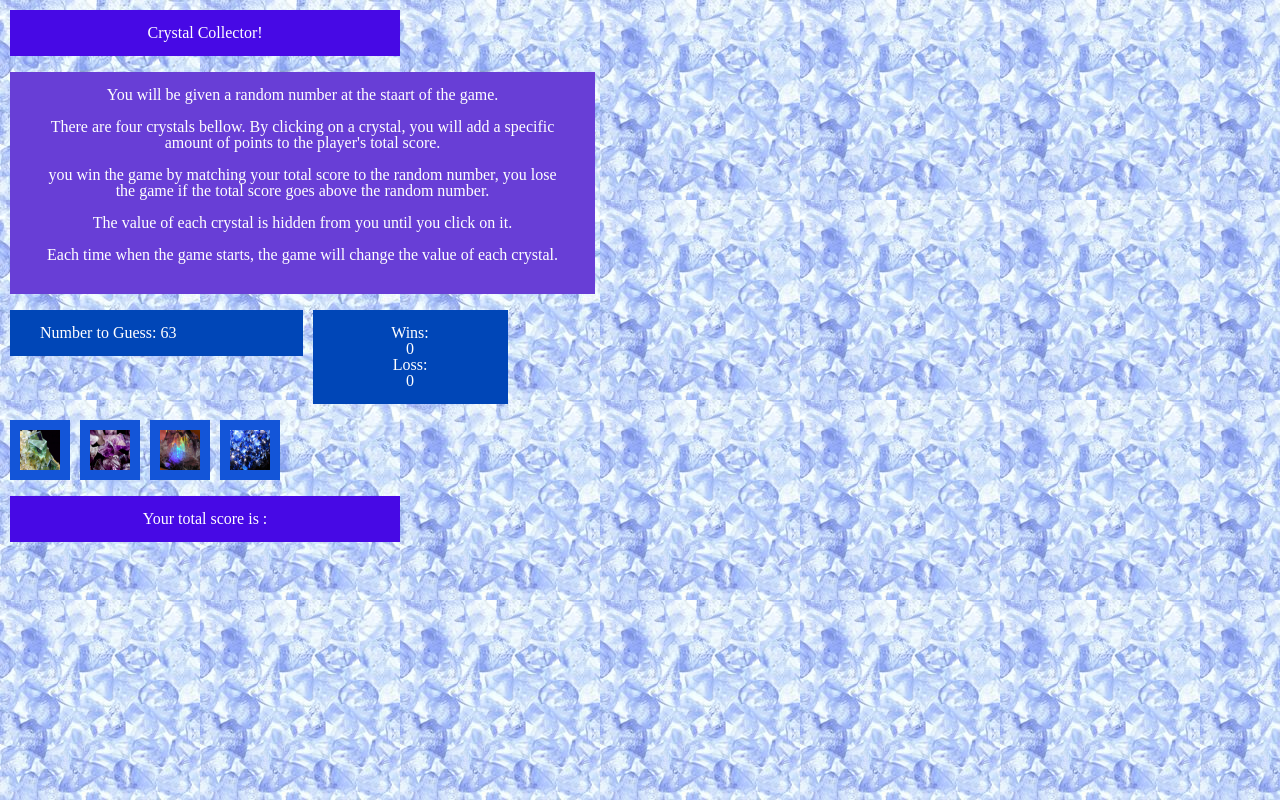
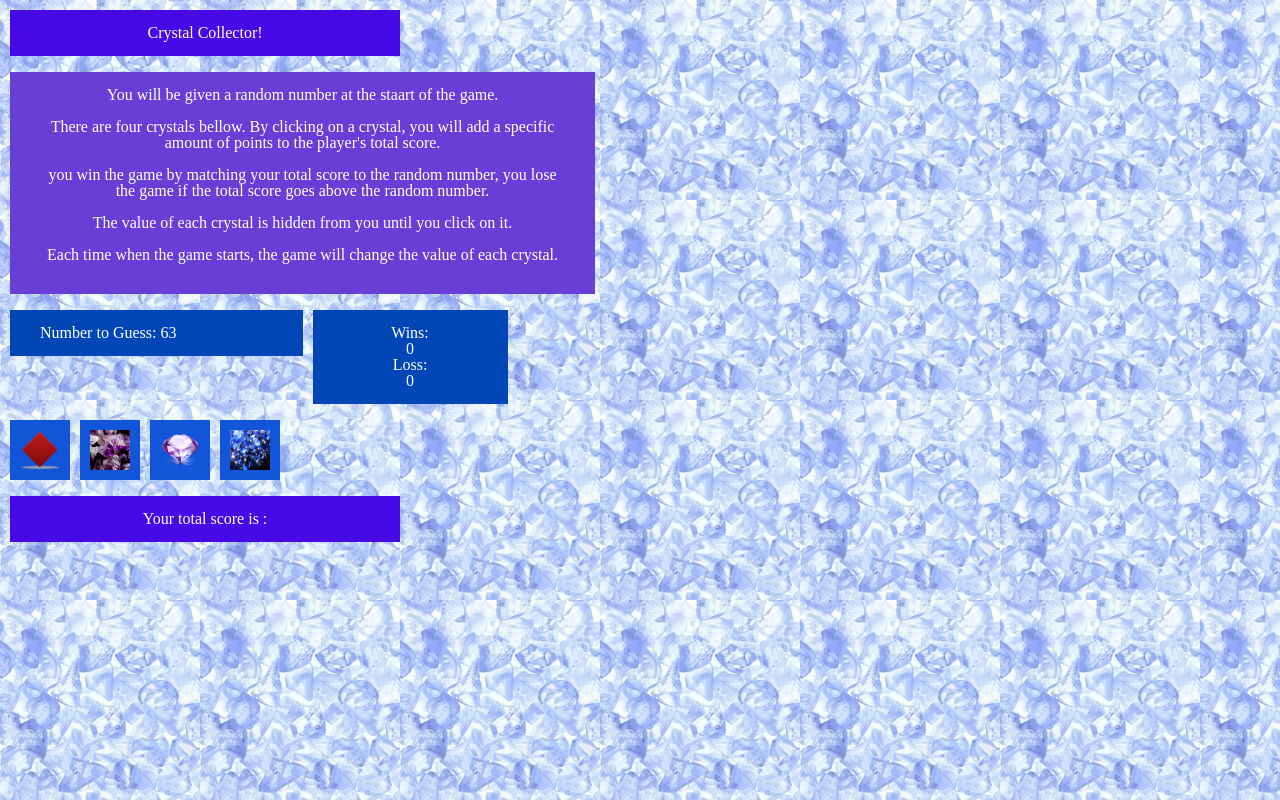
Before and after one commit to nituroy7/week-4-game, a plain HTML site: page index.html in a window 1280 px wide. Drawn offline with nearby package versions, Linux system fonts and the light colour scheme.

Commit message:
Update index.html

```diff
--- a/index.html
+++ b/index.html
@@ -61,13 +61,13 @@
         <br>
         <div class="row">
             <div class="col-sm-1" id="crystal1">
-                <img src="assets/images/C.jpg">
+                <img src="assets/images/Game-diamond.png">
             </div>
             <div class="col-sm-1" id="crystal2">
                 <img src="assets/images/crystal2.jpg">
             </div>
             <div class="col-sm-1" id="crystal3">
-                <img src="assets/images/crystal3.jpg">
+                <img src="assets/images/ruby_gem_diamond.png">
             </div>
             <div class="col-sm-1" id="crystal4">
                 <img src="assets/images/crystal1.jpg">
```
